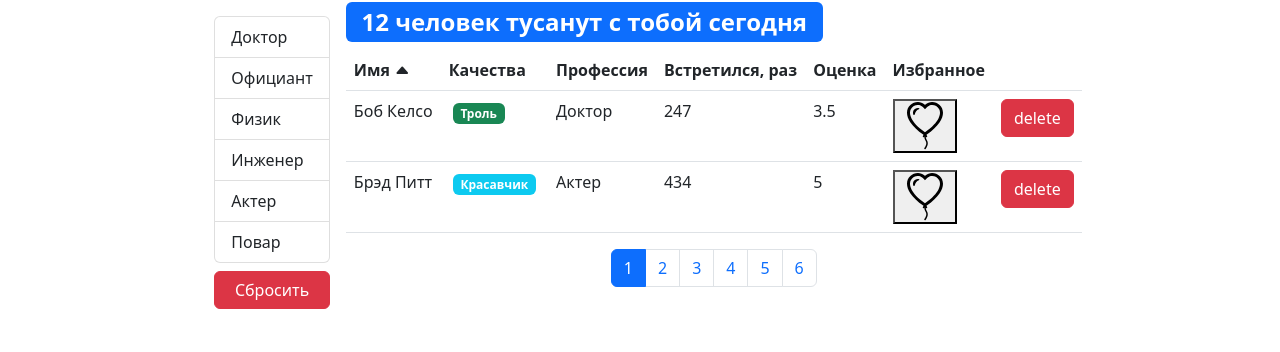
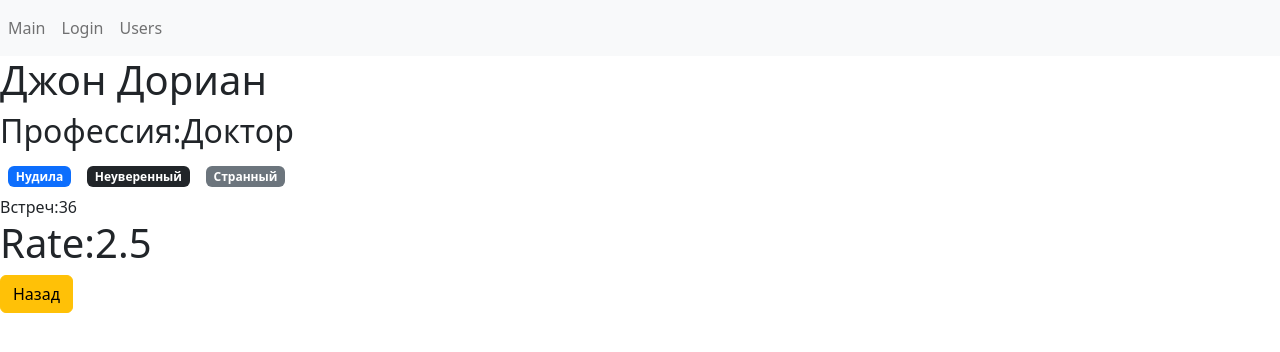
Before and after one commit to PavelLatmentsev/fast-company, a React (Create React App) app: page /users/67rdca3eeb7f6fgeed471815 in a window 1280 px wide. Shown: the top 352 px of the page. Built offline with nearby package versions, Linux system fonts and the light colour scheme.

Commit message:
add Route

```diff
--- a/package.json
+++ b/package.json
@@ -11,6 +11,7 @@
     "prop-types": "^15.8.1",
     "react": "^18.2.0",
     "react-dom": "^18.2.0",
+    "react-router-dom": "^5.3.0",
     "react-scripts": "5.0.1",
     "web-vitals": "^2.1.4"
   },
--- a/src/App.js
+++ b/src/App.js
@@ -1,9 +1,22 @@
 import React from "react";
-import Users from "./components/users";
+// import Users from "./components/users";
+import UsersList from "./layouts/usersList";
+import { Route, Switch } from "react-router-dom";
+import Main from "./layouts/main";
+import Login from "./layouts/login";
+import Navbar from "./components/navbar";
 
 const App = () => {
     return (
-        <div><Users/></div>
+        <div>
+            <Navbar/>
+            <Switch>
+                <Route exact path={"/"} component={Main}/>
+                <Route path={"/login"} component={Login}/>
+                <Route path={"/users/:userID?"} render={(props) => <UsersList {...props}/>}/>
+            </Switch>
+        </div>
+
     );
 };
 
--- a/src/api/fake.api/user.api.js
+++ b/src/api/fake.api/user.api.js
@@ -149,7 +149,13 @@ const fetchAll = () =>
             resolve(users);
         }, 2000);
     });
+const getById = (id) => new Promise((resolve) => {
+    window.setTimeout(function () {
+        resolve(users.find(user => user._id === id));
+    }, 1000);
+});
 
 export default {
-    fetchAll
+    fetchAll,
+    getById
 };
--- /dev/null
+++ b/src/components/navbar.jsx
@@ -0,0 +1,23 @@
+import React from "react";
+import { Link } from "react-router-dom";
+const Navbar = () => {
+    return (
+        <nav className ="navbar navbar-expand-lg bg-light">
+            <div className ="collapse navbar-collapse" id="navbarNav">
+                <ul className="navbar-nav">
+                    <li className="nav-item">
+                        <Link to={"/"} className="nav-link">Main</Link>
+                    </li>
+                    <li className="nav-item">
+                        <Link to={"/login"} className="nav-link">Login</Link>
+                    </li>
+                    <li className="nav-item">
+                        <Link to={"/users"} className="nav-link">Users</Link>
+                    </li>
+                </ul>
+            </div>
+        </nav>
+    );
+};
+
+export default Navbar;
--- a/src/components/tableBody.jsx
+++ b/src/components/tableBody.jsx
@@ -1,7 +1,7 @@
 import React from "react";
 import PropTypes from "prop-types";
 import _ from "lodash";
-
+import { Link } from "react-router-dom";
 const TableBordy = ({ data, columns }) => {
     const renderContent = (item, column) => {
         if (columns[column].component) {
@@ -10,6 +10,9 @@ const TableBordy = ({ data, columns }) => {
                 return componentItem(item);
             }
             return componentItem;
+        }
+        if (columns[column].path === "name") {
+            return <Link to={`/users/${item._id}`}>{_.get(item, columns[column].path)}</Link>;
         }
         return _.get(item, columns[column].path);
     };
--- a/src/components/users.jsx
+++ b/src/components/users.jsx
@@ -31,7 +31,7 @@ const Users = () => {
         setUsers(newBox);
     };
 
-    const pageSize = 2;
+    const pageSize = 8;
     const [currentPage, setCurrentPage] = useState(1);
     const [professions, setProfessons] = useState(API.professions.fetchAll());
     const [selectedProf, setSelectedProf] = useState();
@@ -108,7 +108,6 @@ const Users = () => {
             </div>
         );
     }
-    return "Loading...";
 };
 
 Users.propTypes = {
--- /dev/null
+++ b/src/components/usersPage.jsx
@@ -0,0 +1,45 @@
+import React, { useState, useEffect } from "react";
+import { useHistory } from "react-router-dom";
+import API from "../api/index.js";
+import PropTypes from "prop-types";
+
+const UsersPage = ({ userID }) => {
+    const history = useHistory();
+    const [userFind, setUserFind] = useState();
+    useEffect(() => {
+        API.users.getById(userID).then((resolve) => {
+            setUserFind(resolve);
+        });
+    });
+    const heandleReturnBack = () => {
+        history.replace("/users");
+    };
+    if (userFind) {
+        return (
+            <>
+                {
+                    <div>
+                        <h1>{userFind.name}</h1>
+                        <h2>Профессия:{userFind.profession.name}</h2>
+                        <span>
+                            {userFind.qualities.map((item) => (
+                                <span key={item._id} className={"badge m-2 bg-" + item.color}> {item.name} </span>
+                            ))}
+                        </span>
+                        <div>Встреч:{userFind.completedMeetings}</div>
+                        <h1>Rate:{userFind.rate}</h1>
+                    </div>
+                }
+                <button className="btn btn-warning" onClick={() => heandleReturnBack()}>Назад</button>
+            </>
+        );
+    } else {
+        return <h1>Loading...</h1>;
+    }
+};
+
+UsersPage.propTypes = {
+    userID: PropTypes.string.isRequired
+};
+
+export default UsersPage;
--- a/src/index.js
+++ b/src/index.js
@@ -3,10 +3,13 @@ import ReactDOM from "react-dom/client";
 import "./index.css";
 import "bootstrap/dist/css/bootstrap.css";
 import App from "./App";
+import { BrowserRouter } from "react-router-dom";
 
 const root = ReactDOM.createRoot(document.getElementById("root"));
 root.render(
-    <React.StrictMode>
-        <App />
-    </React.StrictMode>
+    <BrowserRouter>
+        <React.StrictMode>
+            <App />
+        </React.StrictMode>
+    </BrowserRouter>
 );
--- /dev/null
+++ b/src/layouts/login.jsx
@@ -0,0 +1,7 @@
+import React from "react";
+
+const Login = () => {
+    return <h1>Login</h1>;
+};
+
+export default Login;
--- /dev/null
+++ b/src/layouts/main.jsx
@@ -0,0 +1,10 @@
+import React from "react";
+const Main = () => {
+    return (
+        <div>
+            <h1>Main Page</h1>
+        </div>
+    );
+};
+
+export default Main;
--- /dev/null
+++ b/src/layouts/usersList.jsx
@@ -0,0 +1,11 @@
+import React from "react";
+import Users from "../components/users";
+import { useParams } from "react-router-dom";
+import UsersPage from "../components/usersPage";
+
+const UsersList = () => {
+    const params = useParams();
+    const { userID } = params;
+    return userID ? <UsersPage userID={userID} /> : <Users/>;
+};
+export default UsersList;
```
Also changed, not shown: 1 other file (tests, documents, lock files or other folders).
